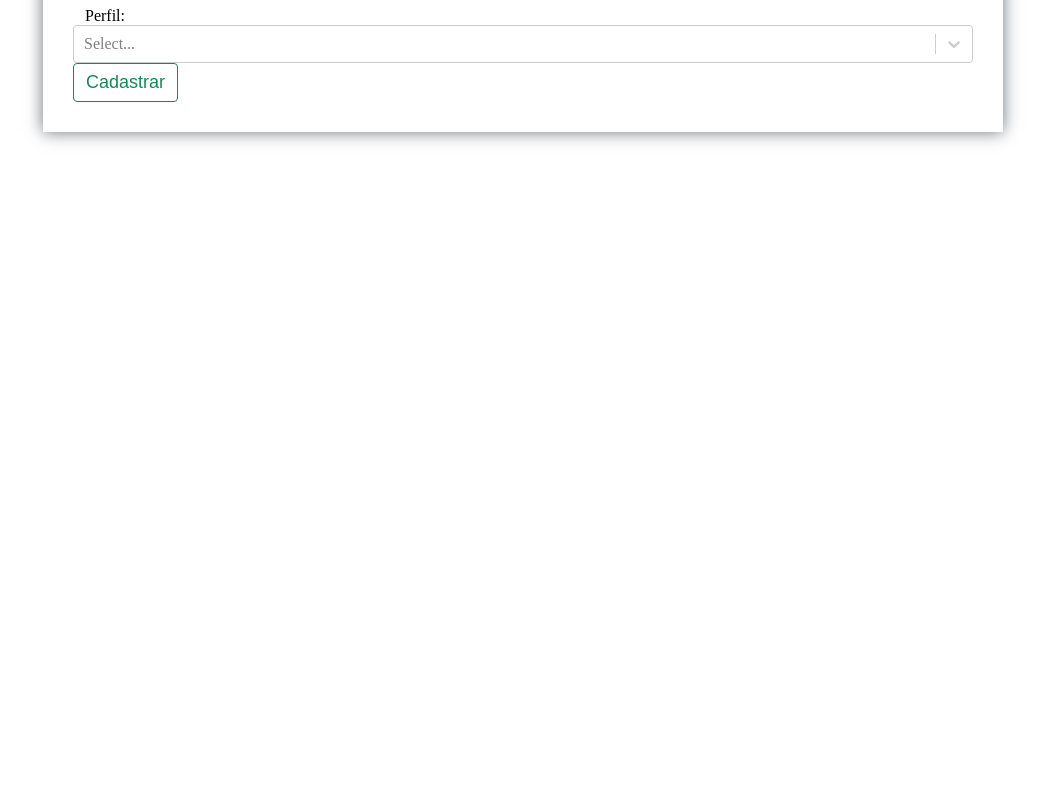
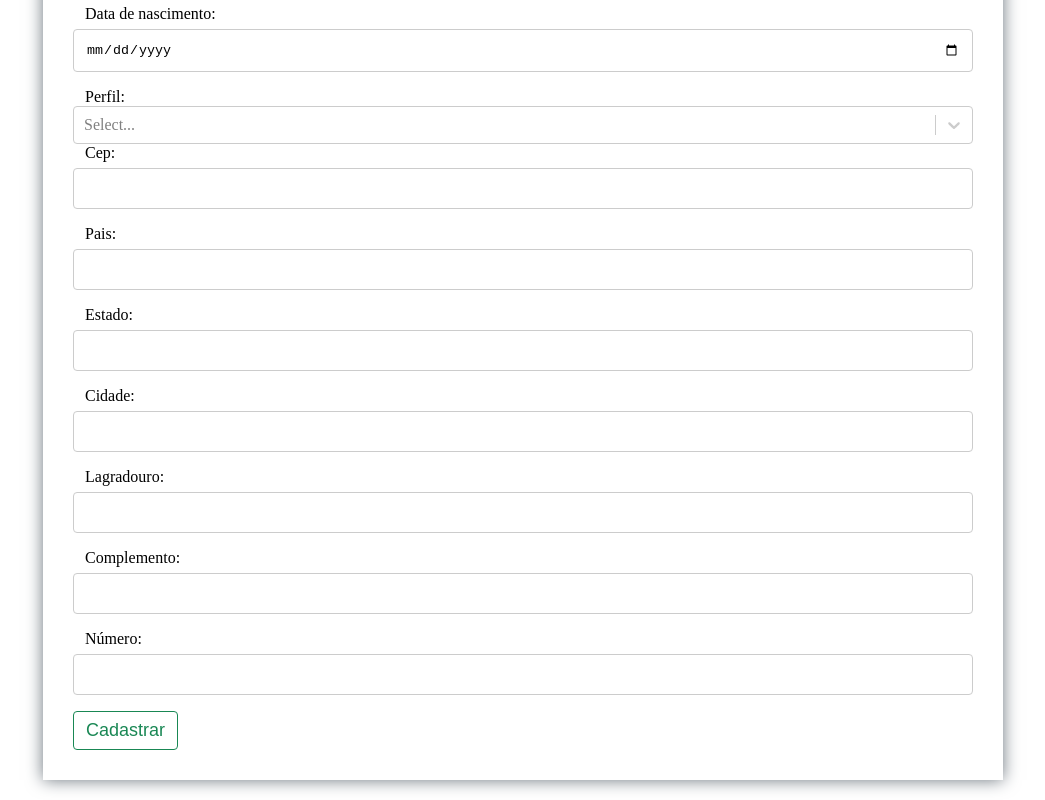
Before and after one commit to developer-anderson/crud-user-semge, a React (Create React App) app in the folder frontend-semge/: page /cadastrar in a window 1280 px wide. Shown: the part 517-1317 px from the top of the page, without its empty margins (117-1162 px from the left). Before the commit the page ends 800 px from the top, so only its background shows below. Built offline with nearby package versions, Linux system fonts and the light colour scheme.

Commit message:
Inclusão de campos

```diff
--- a/frontend-semge/src/pages/Cadastrar/index.js
+++ b/frontend-semge/src/pages/Cadastrar/index.js
@@ -5,7 +5,7 @@ import { Container, ConteudoForm, ConteudoTitulo, Titulo, BotaoAcao, ButtonInfo,
 
 export const Cadastrar = () => {
 
-  const [produto, setProduto] = useState({
+  const [usuario, setusuario] = useState({
     titulo: '',
     descricao: ''
   });
@@ -15,22 +15,25 @@ export const Cadastrar = () => {
     mensagem: ''
   })
 
-  const valorInput = e => setProduto({ ...produto, [e.target.name]: e.target.value });
+  const valorInput = e => setusuario(
+    { ...usuario, [e.target.name]: e.target.value }
+  );
   const options = [
     { value: 1, label: 'Administrador' },
     { value: 2, label: 'Supervisor' },
     { value: 3, label: 'Operário' },
   ];
+
   const cadastrarUsuario = async e => {
     e.preventDefault();
-    //console.log(produto.titulo);
+    //console.log(usuario.titulo);
 
     await fetch("http://localhost/celke/cadastrar.php", {
       method: 'POST',
       headers: {
         'Content-Type': 'application/json'
       },
-      body: JSON.stringify({ produto })
+      body: JSON.stringify({ usuario })
     })
       .then((response) => response.json())
       .then((responseJson) => {
@@ -71,23 +74,42 @@ export const Cadastrar = () => {
         {status.type === 'success' ? <AlertSuccess>{status.mensagem}</AlertSuccess> : ""}
 
         <Form onSubmit={cadastrarUsuario}>
+
         <Label>Nome completo: </Label>
                     <Input type="text" name="nome" placeholder="nome do usuário" onChange={valorInput} />
 
                     <Label>CPF: </Label>
-          <Input type="text" name="cpf" placeholder="CPF" onChange={valorInput} />
-
+                    <Input type="text" name="cpf"  placeholder="CPF" onChange={valorInput} />
+                    <Label>Telefone: </Label>
+                    <Input type="text" name="telefone"  placeholder="Telefone" onChange={valorInput} />
                     <Label>E-mail: </Label>
-          <Input type="email" name="email" placeholder="E-mail" onChange={valorInput} />
+                    <Input type="email" name="email"  placeholder="E-mail" onChange={valorInput} />
 
                     <Label>Senha: </Label>
                     <Input type="password" name="senha" placeholder="Sua senha de acesso" onChange={valorInput} />
 
                     <Label>Data de nascimento: </Label>
-          <Input type="date" name="datanascimento" onChange={valorInput} />
+                    <Input type="date" name="data_nascimento" onChange={valorInput} />
+
 
                     <Label>Perfil:</Label>
                     <Select options={options} />
+
+                    <Label>Cep: </Label>
+                    <Input type="text" name="cep"  onChange={valorInput} />
+                    <Label>Pais: </Label>
+                    <Input type="text" name="pais"  onChange={valorInput} />
+                    <Label>Estado: </Label>
+                    <Input type="text" name="estado"   onChange={valorInput} />
+                    <Label>Cidade: </Label>
+                    <Input type="text" name="cidade"   onChange={valorInput} />
+                    <Label>Lagradouro: </Label>
+                    <Input type="text" name="logradouro"  onChange={valorInput} />
+                    <Label>Complemento: </Label>
+                    <Input type="text" name="complemento"  onChange={valorInput} />
+
+                    <Label>Número: </Label>
+                    <Input type="text" name="numero"  onChange={valorInput} />
 
           <ButtonSuccess type="submit">Cadastrar</ButtonSuccess>
 
@@ -95,4 +117,5 @@ export const Cadastrar = () => {
       </ConteudoForm>
     </Container>
   );
+
 }
```
Lines whose indentation alone changed are shown as unchanged.
